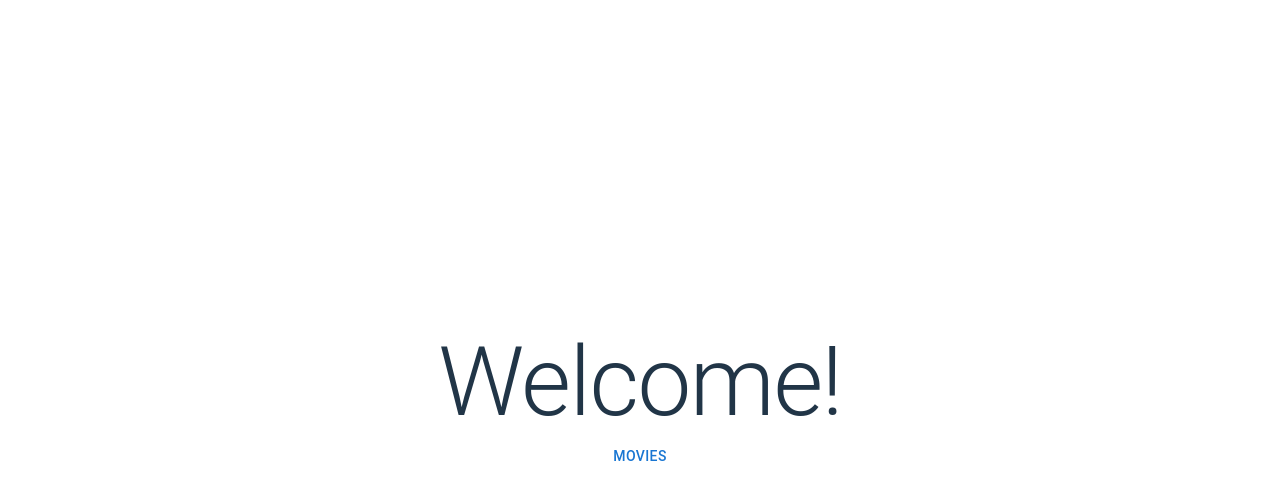
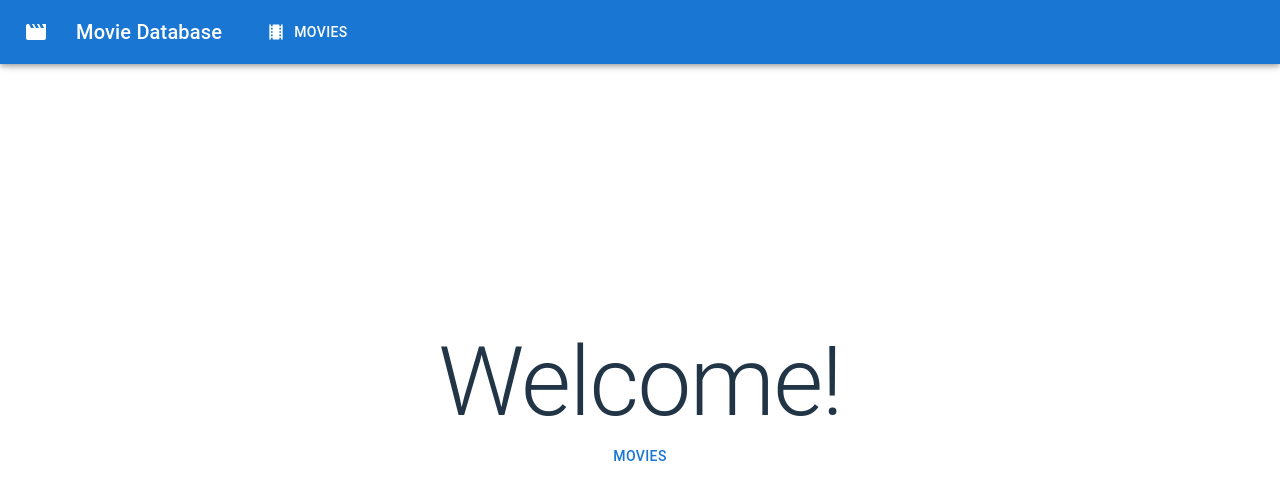
Before and after one commit to UBB-SDI-23/lab-5x-AlexPop28-frontend, a React (Vite) app: page / in a window 1280 px wide. Shown: the top 500 px of the page. Built offline with nearby package versions, Linux system fonts and the light colour scheme; no server answers.

Commit message:
Add Navbar component

```diff
--- a/src/App.tsx
+++ b/src/App.tsx
@@ -1,5 +1,6 @@
 import { BrowserRouter, Route, Routes } from "react-router-dom";
 import "./App.css";
+import { Navbar } from "./components/Navbar";
 import "./constants";
 import { AllMovies } from "./pages/AllMovies";
 import { AppHome } from "./pages/AppHome";
@@ -10,8 +11,8 @@ import { MovieEdit } from "./pages/MovieEdit";
 
 export default () => {
   return (
-    <>
     <BrowserRouter>
+      <Navbar />
       <Routes>
         <Route path="/" element={<AppHome />} />
         <Route path="/movies" element={<AllMovies />} />
@@ -21,6 +22,5 @@ export default () => {
         <Route path="/movies/:movieId/delete" element={<MovieDelete />} />
       </Routes>
     </BrowserRouter>
-    </>
   );
 };
--- /dev/null
+++ b/src/components/Navbar.tsx
@@ -0,0 +1,49 @@
+import LocalMoviesIcon from "@mui/icons-material/LocalMovies";
+import MovieIcon from "@mui/icons-material/Movie";
+import {
+  AppBar,
+  Box,
+  Button,
+  IconButton,
+  Toolbar,
+  Typography,
+} from "@mui/material";
+import { Link, useLocation } from "react-router-dom";
+
+export const Navbar = () => {
+  const location = useLocation();
+  const path = location.pathname;
+
+  return (
+    <Box sx={{ flexGrow: 1 }}>
+      <AppBar position="fixed" sx={{ marginBottom: "20px" }}>
+        <Toolbar>
+          <IconButton
+            component={Link}
+            to="/"
+            size="large"
+            edge="start"
+            color="inherit"
+            aria-label="movie"
+            sx={{ mr: 2 }}
+          >
+            <MovieIcon />
+          </IconButton>
+          <Typography variant="h6" component="div" sx={{ mr: 5 }}>
+            Movie Database
+          </Typography>
+          <Button
+            variant={path.startsWith("/movies") ? "outlined" : "text"}
+            to="/movies"
+            component={Link}
+            color="inherit"
+            sx={{ mr: 5 }}
+            startIcon={<LocalMoviesIcon />}
+          >
+            Movies
+          </Button>
+        </Toolbar>
+      </AppBar>
+    </Box>
+  );
+};
```
Lines whose indentation alone changed are shown as unchanged.
